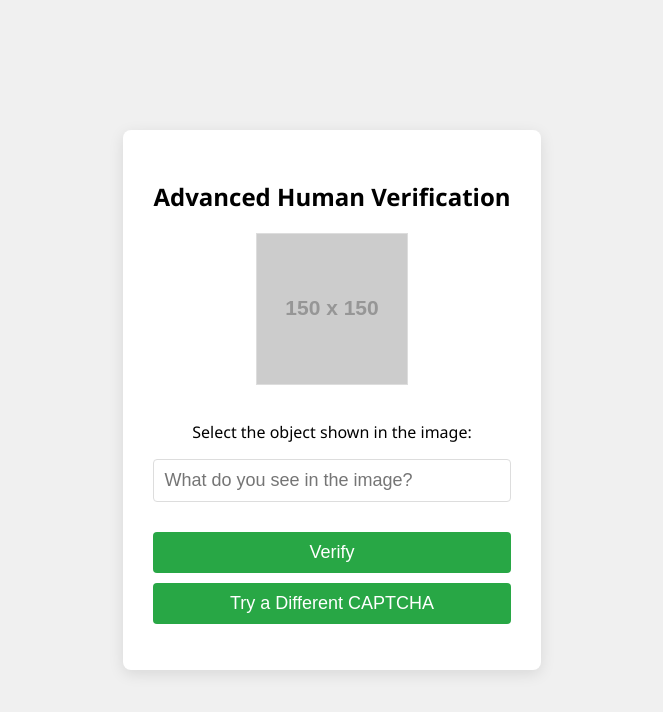
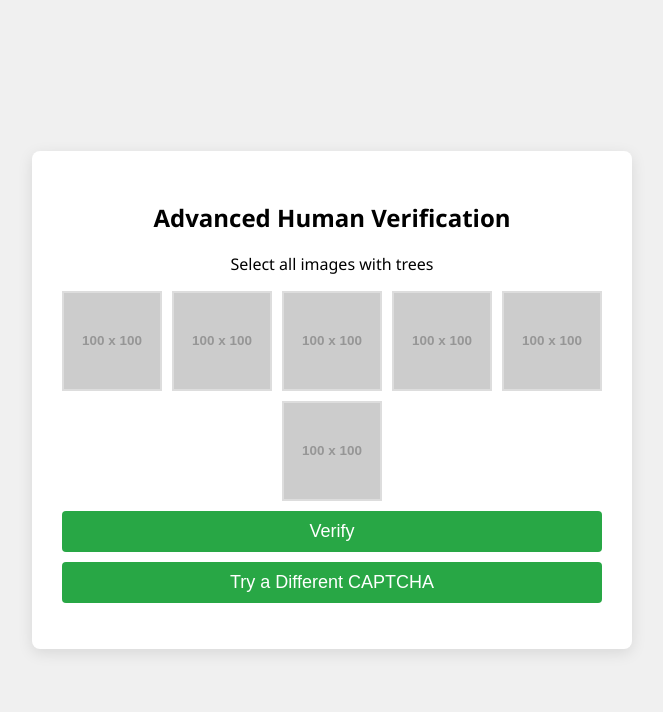
Before and after one commit to KevinGutej/CaptchaHTML, a plain HTML site: page index.html in a window 1280 px wide. Both pictures are taken after a click on the button "Try a Different CAPTCHA". Shown: the whole page, without its empty margins (308-971 px from the left). Drawn offline with Linux system fonts and the light colour scheme; placeholder pictures from the web are drawn by us.

Commit message:
Added a image based CAPTCHA

```diff
--- a/index.html
+++ b/index.html
@@ -26,7 +26,7 @@
             padding: 30px;
             border-radius: 8px;
             box-shadow: 0px 4px 15px rgba(0, 0, 0, 0.1);
-            max-width: 500px;
+            max-width: 600px;
             text-align: center;
         }
 
@@ -95,6 +95,25 @@
         .honeypot {
             display: none;
         }
+
+        .captcha-grid {
+            display: flex;
+            flex-wrap: wrap;
+            justify-content: center;
+            gap: 10px;
+        }
+
+        .captcha-grid img {
+            width: 100px;
+            height: 100px;
+            border: 2px solid #ddd;
+            cursor: pointer;
+            transition: border-color 0.3s;
+        }
+
+        .captcha-grid img.selected {
+            border-color: #007bff;
+        }
     </style>
 </head>
 
@@ -112,14 +131,14 @@
         </div>
 
         <div id="imageCaptchaSection" style="display: none;">
-            <img id="captchaImage" src="https://via.placeholder.com/150" alt="Image CAPTCHA"
-                style="border: 1px solid #ddd; margin-bottom: 15px;">
-            <p>Select the object shown in the image:</p>
-            <input type="text" id="imageCaptchaInput" class="captcha-input" placeholder="What do you see in the image?">
+            <p id="captchaTask"></p>
+            <div class="captcha-grid" id="captchaGrid"></div>
         </div>
 
         <input type="text" class="honeypot" id="honeypotField">
+
         <button class="submit-btn" onclick="validateCaptcha()">Verify</button>
+
         <button class="switch-method-btn" onclick="switchCaptchaMethod()">Try a Different CAPTCHA</button>
 
         <p class="result-msg" id="captchaResult"></p>
@@ -132,6 +151,18 @@
         let banned = false;
         let dynamicCaptchaLength = Math.floor(Math.random() * 3) + 5;
         let captchaMethod = 'text';
+        let selectedImages = [];
+        let correctImageIndexes = [];
+        let tasks = ['Select all images with cars', 'Select all images with trees', 'Select all images with animals'];
+
+        const images = [
+            { src: 'https://via.placeholder.com/100x100.png?text=Car', label: 'car' },
+            { src: 'https://via.placeholder.com/100x100.png?text=Tree', label: 'tree' },
+            { src: 'https://via.placeholder.com/100x100.png?text=Animal', label: 'animal' },
+            { src: 'https://via.placeholder.com/100x100.png?text=Car2', label: 'car' },
+            { src: 'https://via.placeholder.com/100x100.png?text=Tree2', label: 'tree' },
+            { src: 'https://via.placeholder.com/100x100.png?text=Animal2', label: 'animal' }
+        ];
 
         function generateCaptcha() {
             const canvas = document.getElementById('captchaCanvas');
@@ -224,6 +255,59 @@
             attemptsLeft = maxAttempts;
         }
 
+        function generateImageCaptcha() {
+            const captchaGrid = document.getElementById('captchaGrid');
+            const captchaTask = document.getElementById('captchaTask');
+            captchaGrid.innerHTML = '';
+            selectedImages = [];
+            correctImageIndexes = [];
+
+            const taskIndex = Math.floor(Math.random() * tasks.length);
+            captchaTask.textContent = tasks[taskIndex];
+
+            images.forEach((image, index) => {
+                const img = document.createElement('img');
+                img.src = image.src;
+                img.dataset.label = image.label;
+                img.dataset.index = index;
+
+                img.addEventListener('click', () => {
+                    img.classList.toggle('selected');
+                    const selectedIndex = selectedImages.indexOf(index);
+                    if (selectedIndex === -1) {
+                        selectedImages.push(index);
+                    } else {
+                        selectedImages.splice(selectedIndex, 1);
+                    }
+                });
+
+                if (image.label === tasks[taskIndex].split(' ')[4]) {
+                    correctImageIndexes.push(index);
+                }
+
+                captchaGrid.appendChild(img);
+            });
+        }
+
+        function switchCaptchaMethod() {
+            const textCaptchaSection = document.getElementById('textCaptchaSection');
+            const imageCaptchaSection = document.getElementById('imageCaptchaSection');
+            const captchaResult = document.getElementById('captchaResult');
+
+            if (captchaMethod === 'text') {
+                captchaMethod = 'image';
+                textCaptchaSection.style.display = 'none';
+                imageCaptchaSection.style.display = 'block';
+                captchaResult.textContent = '';
+                generateImageCaptcha();
+            } else {
+                captchaMethod = 'text';
+                textCaptchaSection.style.display = 'block';
+                imageCaptchaSection.style.display = 'none';
+                captchaResult.textContent = '';
+            }
+        }
+
         function validateCaptcha() {
             if (banned) {
                 document.getElementById('captchaResult').textContent = 'Too many attempts. Try again later.';
@@ -231,7 +315,6 @@
             }
 
             const userCaptcha = document.getElementById('userCaptchaInput').value;
-            const imageCaptcha = document.getElementById('imageCaptchaInput').value;
             const honeypotValue = document.getElementById('honeypotField').value;
             const resultMsg = document.getElementById('captchaResult');
 
@@ -260,31 +343,13 @@
                     resultMsg.textContent = 'No attempts left. Please refresh the CAPTCHA.';
                 }
             } else {
-                if (imageCaptcha.toLowerCase() === 'object') {
+                if (selectedImages.sort().toString() === correctImageIndexes.sort().toString()) {
                     resultMsg.textContent = 'Verification successful!';
                     resultMsg.className = 'result-msg success';
                 } else {
                     resultMsg.textContent = 'Incorrect image CAPTCHA.';
                     resultMsg.className = 'result-msg error';
                 }
-            }
-        }
-
-        function switchCaptchaMethod() {
-            const textCaptchaSection = document.getElementById('textCaptchaSection');
-            const imageCaptchaSection = document.getElementById('imageCaptchaSection');
-            const captchaResult = document.getElementById('captchaResult');
-
-            if (captchaMethod === 'text') {
-                captchaMethod = 'image';
-                textCaptchaSection.style.display = 'none';
-                imageCaptchaSection.style.display = 'block';
-                captchaResult.textContent = '';
-            } else {
-                captchaMethod = 'text';
-                textCaptchaSection.style.display = 'block';
-                imageCaptchaSection.style.display = 'none';
-                captchaResult.textContent = '';
             }
         }
 
```
